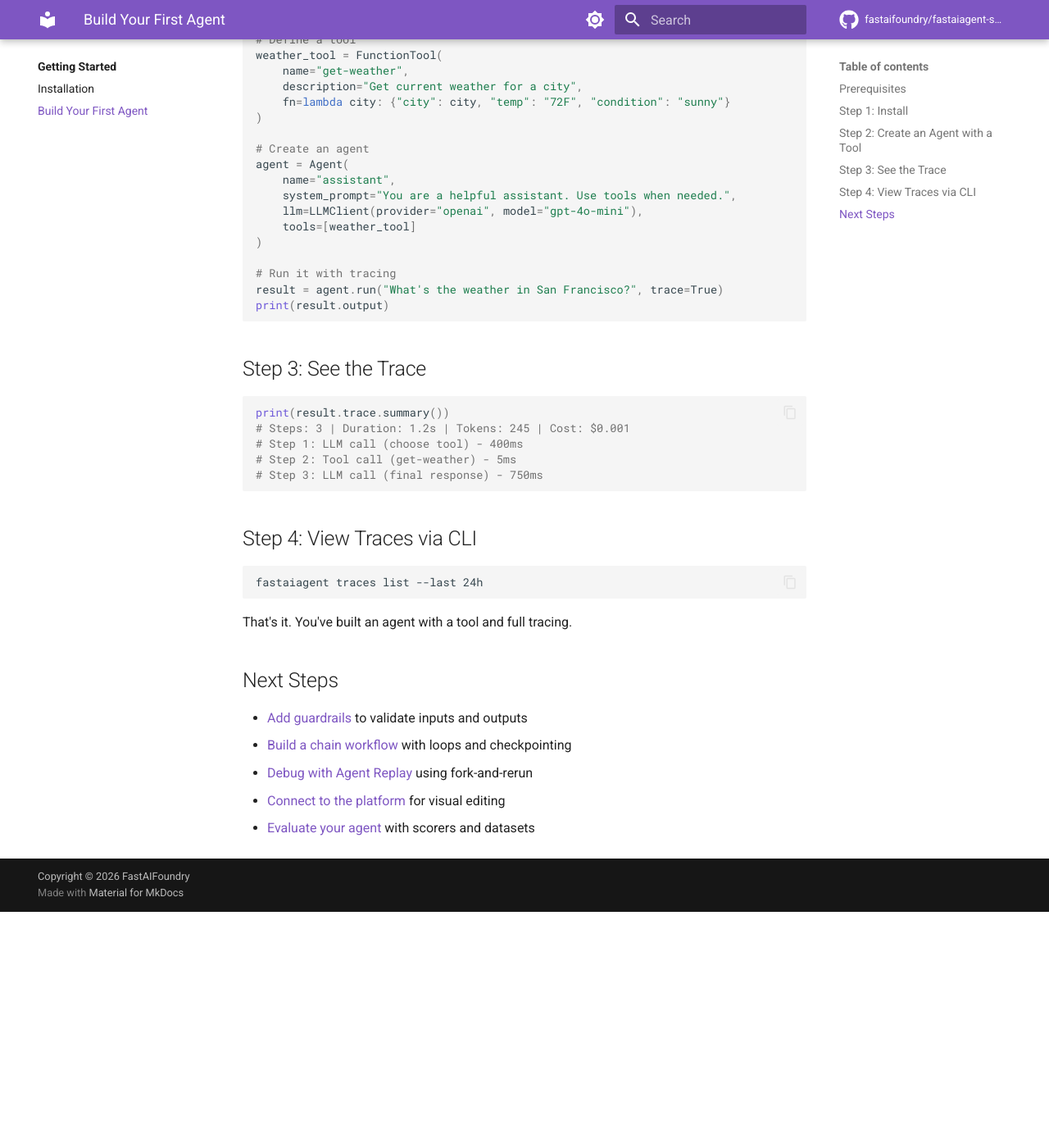
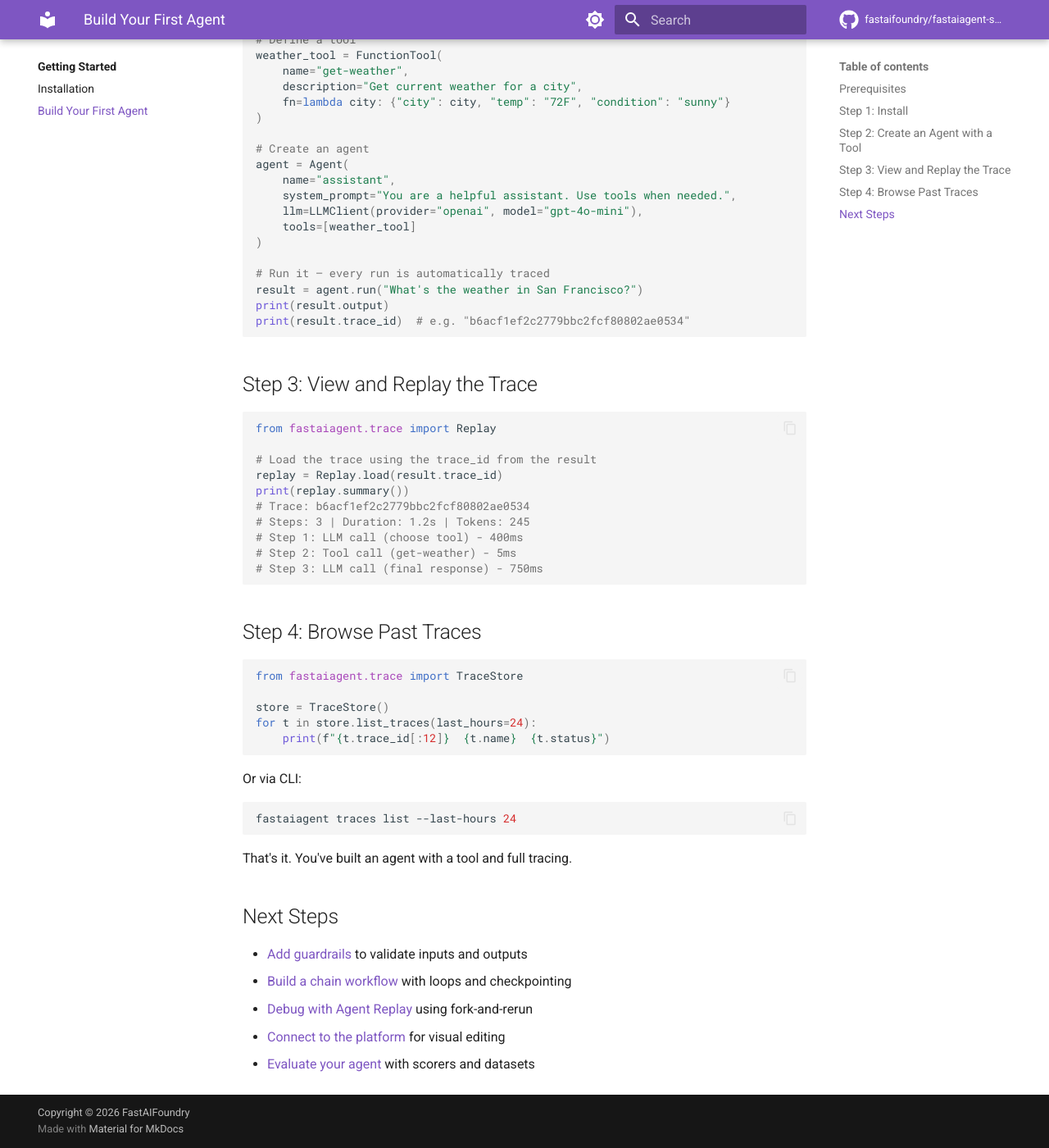
Before and after one commit to fastaifoundry/fastaiagent-sdk, an MkDocs documentation site: the page built from docs/getting-started/first-agent.md, in a window 1280 px wide and 1400 px high, scrolled down 654 px. Shown: the whole window at 82% size. Built offline with MkDocs 1.6.1 and Material for MkDocs 9.7.7, drawn with Linux system fonts in a browser that asks for light colours; comment, search, counter and statistics services are not loaded; before the commit the page ends 1766 px from its top, so only the background shows below that.

Commit message:
docs: add quickstart section and surface result.trace_id across docs/examples
New users couldn't see how easy agent creation is, and trace_id — the key
to replay/debugging — was buried. Now shown in README quickstart, first-agent
guide, tracing docs, replay docs, and the basic example.

Co-Authored-By: Claude Opus 4.6 (1M context) <noreply@anthropic.com>

````diff
--- a/docs/getting-started/first-agent.md
+++ b/docs/getting-started/first-agent.md
@@ -34,25 +34,41 @@ agent = Agent(
     tools=[weather_tool]
 )
 
-# Run it with tracing
-result = agent.run("What's the weather in San Francisco?", trace=True)
+# Run it — every run is automatically traced
+result = agent.run("What's the weather in San Francisco?")
 print(result.output)
+print(result.trace_id)  # e.g. "b6acf1ef2c2779bbc2fcf80802ae0534"
 ```
 
-## Step 3: See the Trace
+## Step 3: View and Replay the Trace
 
 ```python
-print(result.trace.summary())
-# Steps: 3 | Duration: 1.2s | Tokens: 245 | Cost: $0.001
+from fastaiagent.trace import Replay
+
+# Load the trace using the trace_id from the result
+replay = Replay.load(result.trace_id)
+print(replay.summary())
+# Trace: b6acf1ef2c2779bbc2fcf80802ae0534
+# Steps: 3 | Duration: 1.2s | Tokens: 245
 # Step 1: LLM call (choose tool) - 400ms
 # Step 2: Tool call (get-weather) - 5ms
 # Step 3: LLM call (final response) - 750ms
 ```
 
-## Step 4: View Traces via CLI
+## Step 4: Browse Past Traces
+
+```python
+from fastaiagent.trace import TraceStore
+
+store = TraceStore()
+for t in store.list_traces(last_hours=24):
+    print(f"{t.trace_id[:12]}  {t.name}  {t.status}")
+```
+
+Or via CLI:
 
 ```bash
-fastaiagent traces list --last 24h
+fastaiagent traces list --last-hours 24
 ```
 
 That's it. You've built an agent with a tool and full tracing.
--- a/pyproject.toml
+++ b/pyproject.toml
@@ -1,6 +1,6 @@
 [project]
 name = "fastaiagent"
-version = "0.1.1"
+version = "0.1.2"
 description = "Build, debug, evaluate, and operate AI agents. The only SDK with fork-and-rerun Agent Replay."
 readme = "README.md"
 license = {text = "Apache-2.0"}
````
Also changed, not shown: CHANGELOG.md (+11 -0 lines), README.md (+22 -1 lines), docs/replay/index.md (+22 -1 lines), docs/tracing/index.md (+6 -2 lines), 1 other file.
